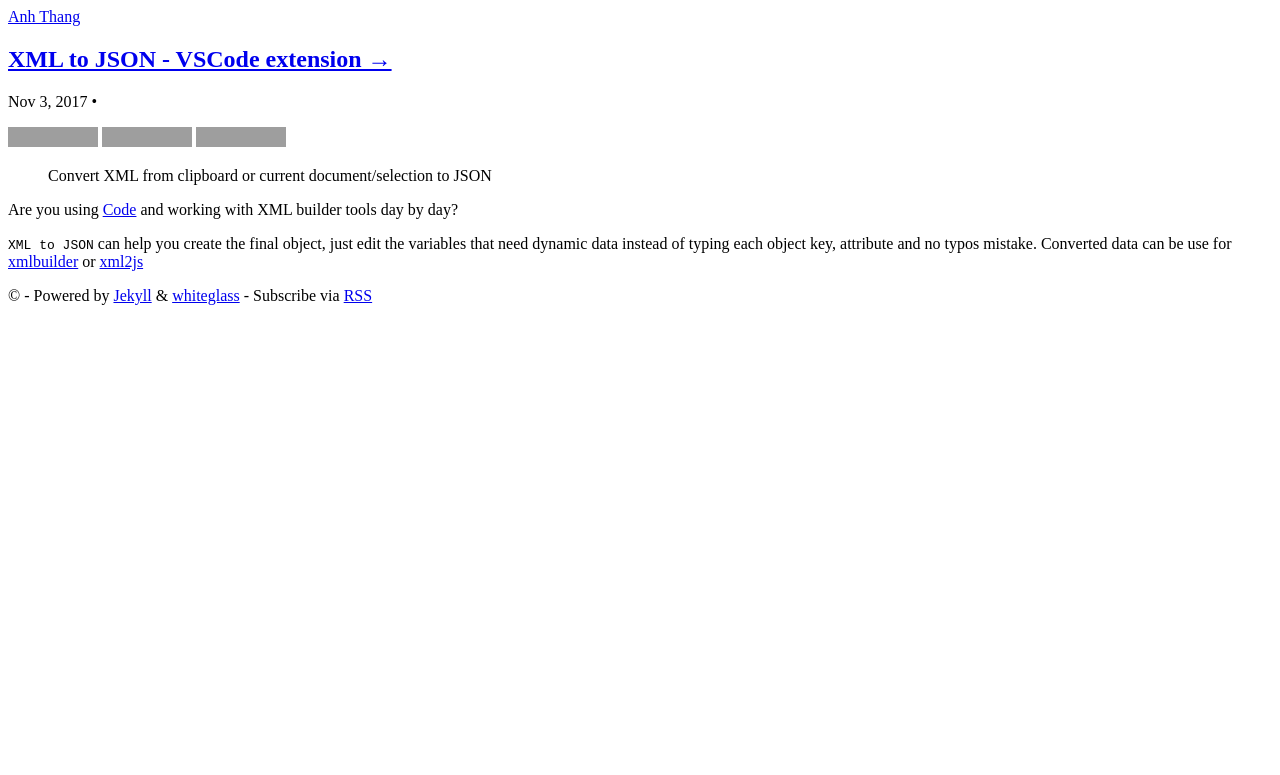
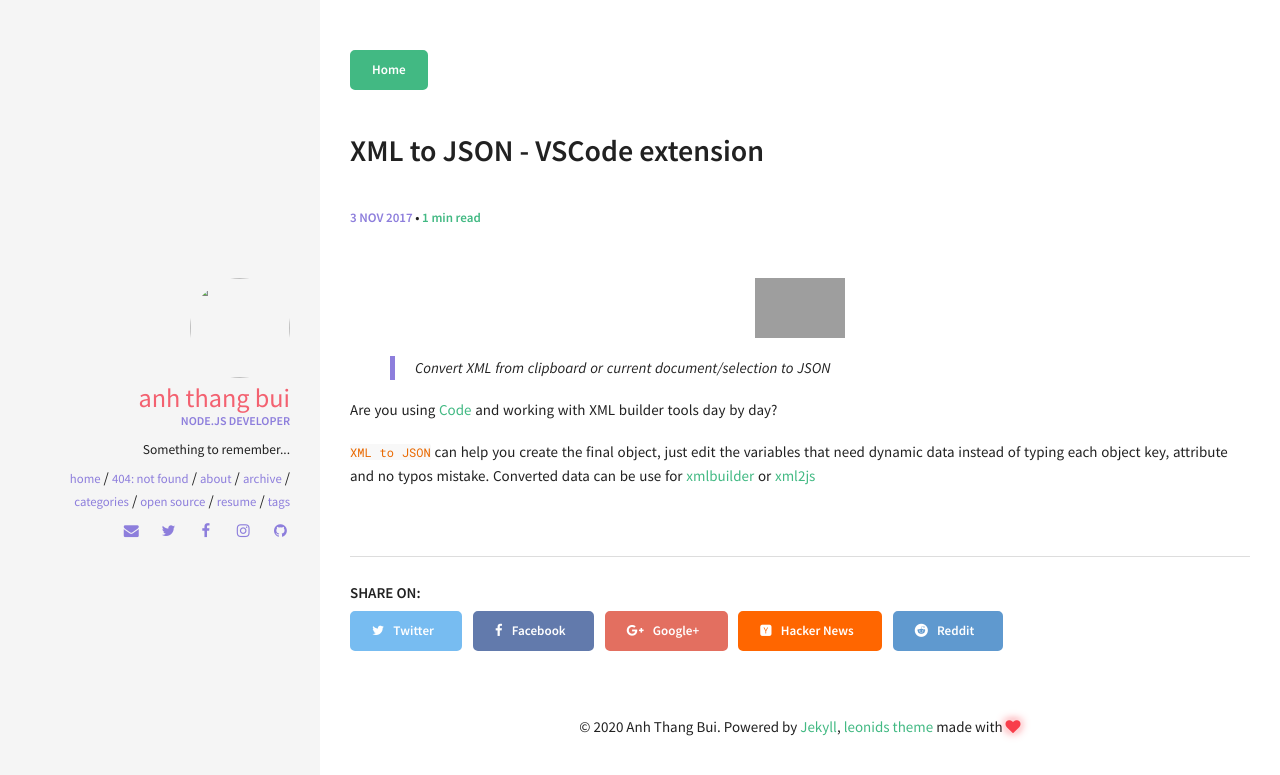
Before and after one commit to anhthang/org, a Jekyll site: the page built from _posts/2017-11-03-vscode-xml2json.md, in a window 1280 px wide. Shown: the top 775 px of the page. Built offline with Jekyll 4.4.1, drawn with Linux system fonts in a browser that asks for light colours; grey boxes are pictures that could not be loaded.

Commit message:
:fire: remove old files

```diff
--- a/_includes/category_links.html
+++ /dev/null
@@ -1,21 +0,0 @@
-{% if include.categories != empty %} •
-  {% for category in include.categories %}
-    {% assign no_comma = forloop.last %}
-    {% for archive in site.archives %}
-      {% if archive.type == "category" and archive.title == category %}
-        <a href="{{ archive.url | relative_url }}">{{ archive.title | escape }}</a>{% unless no_comma %},{% endunless %}
-      {% endif %}
-    {% endfor %}
-  {% endfor %}
-{% endif %}
-
-{% if include.tags != empty %} •
-  {% for tag in include.tags %}
-    {% assign no_comma = forloop.last %}
-    {% for archive in site.archives %}
-      {% if archive.type == "tag" and archive.title == tag %}
-        <a href="{{ archive.url | relative_url }}">{{ archive.title | escape }}</a>{% unless no_comma %},{% endunless %}
-      {% endif %}
-    {% endfor %}
-  {% endfor %}
-{% endif %}
--- a/_includes/custom_comments_provider.html
+++ /dev/null
@@ -1,3 +0,0 @@
-<hr />
-<h1>Comments</h1>
-<p>Insert your custom comment provider like <a href="https://disqus.com">Disqus</a> or <a href="https://posativ.org/isso">Isso</a> here.</p>
--- a/_includes/fonts.html
+++ /dev/null
@@ -1,3 +0,0 @@
-<link rel="dns-prefetch" href="https://fonts.gstatic.com">
-<link rel="preconnect" href="https://fonts.gstatic.com" crossorigin>
-<link href="https://fonts.googleapis.com/css?family=Bitter:400,400i,700&amp;display=swap" rel="stylesheet">
--- a/_includes/footer.html
+++ b/_includes/footer.html
@@ -1,11 +1,3 @@
-<footer class="site-footer">
-
-  <div class="wrapper">
-
-    <p>
-      {% include footer_content.html %}
-    </p>
-
-  </div>
-
+<footer>
+  &copy; {{ site.time | date: '%Y' }} {{ site.owner.name }}. Powered by <a href="http://jekyllrb.com/">Jekyll</a>, <a href="http://github.com/renyuanz/leonids/">leonids theme</a> made with <i class="fa fa-heart heart-icon"></i>
 </footer>
--- a/_includes/footer_content.html
+++ /dev/null
@@ -1,5 +0,0 @@
-{% assign feed_path = "/feed.xml" %}
-{% if site.feed and site.feed.path %}
-  {% assign feed_path = site.feed.path %}
-{% endif %}
-&copy; {{ site.author }} - Powered by <a href="https://jekyllrb.com">Jekyll</a> &amp; <a href="https://github.com/yous/whiteglass">whiteglass</a> - Subscribe via <a href="{{ feed_path | absolute_url }}">RSS</a>
--- a/_includes/head.html
+++ b/_includes/head.html
@@ -1,70 +1,56 @@
+{% if page.title %}
+  {% capture title %}{{ page.title }} | {{ site.title }}{% endcapture %}
+{% else %}
+  {% capture title %}{{ site.title }}{% endcapture %}
+{% endif %}
+
+{% if page.excerpt %}
+  {% capture description %}{{ page.excerpt | strip_html | strip_newlines | truncate: 160 }}{% endcapture %}
+{% else %}
+  {% capture description %}{{ site.description }}{% endcapture %}
+{% endif %}
+
 <head>
-  <meta charset="utf-8">
+  <meta charset="UTF-8">
   <meta http-equiv="X-UA-Compatible" content="IE=edge">
-  <meta name="viewport" content="width=device-width, initial-scale=1">
+  <meta name="description" content="{{ description }}">
+  <meta name="keywords" content="{{ site.keywords | array_to_sentence_string }}">
+  <meta name="author" content="{{ title | escape }}">
+  <meta name="viewport" content="width=device-width, initial-scale=1.0">
+  <meta name="theme-color" content="#f5f5f5">
 
-  {% assign title = page.title | default: site.title | escape %}
-  {% assign canonical = page.url | replace:'index.html','' | absolute_url %}
-  {% assign description = page.description | default: page.excerpt | default: site.description | strip_html | normalize_whitespace | escape %}
-  <title>{{ title }}</title>
-  <meta name="description" content="{{ description }}">
-  {% if page.keywords %}
-    {% if page.keywords.first %}
-      {% assign keywords = page.keywords | join: ',' %}
-    {% else %}
-      {% assign keywords = page.keywords %}
-    {% endif %}
-    <meta name="keywords" content="{{ keywords }}">
+  <!-- Twitter Tags -->
+  <meta name="twitter:card" content="summary">
+  <meta name="twitter:title" content="{{ title | escape }}">
+  <meta name="twitter:description" content="{{ description | escape }}">
+  {% if page.image.feature %}
+    <meta property="twitter:image" content="{{ site.url }}/img/{{ page.image.feature }}">
+  {% else %}
+    <meta property="twitter:image" content="{{ site.url }}/img/leonids-logo.png">
   {% endif %}
 
-  <link rel="stylesheet" href="{{ "/assets/main.css" | relative_url }}">
-  <link rel="canonical" href="{{ canonical }}">
-  {% assign feed_path = "/feed.xml" %}
-  {% if site.feed and site.feed.path %}
-    {% assign feed_path = site.feed.path %}
+  <!-- Open Graph Tags -->
+  <meta property="og:type" content="blog">
+  <meta property="og:url" content="{{ site.url }}{{ page.url }}">
+  <meta property="og:title" content="{{ title | escape }}">
+  <meta property="og:description" content="{{ description | escape }}">
+  {% if page.image.feature %}
+    <meta property="og:image" content="{{ site.url }}/img/{{ page.image.feature }}">
+  {% else %}
+    <meta property="og:image" content="{{ site.url }}/img/leonids-logo.png">
   {% endif %}
-  <link rel="alternate" type="application/rss+xml" title="{{ site.title | escape }}" href="{{ feed_path | absolute_url }}">
+  <title>{{ title }}</title>
 
-  {% include head_custom.html %}
+  <!-- CSS files -->
+  <link rel="stylesheet" href="{{ site.url }}/css/font-awesome.min.css">
+  <link rel="stylesheet" href="{{ site.url }}/css/main.css">
 
-  {% if site.facebook_app_id %}<meta property="fb:admins" content="{{ site.facebook_app_id }}">{% endif %}
-  <meta property="og:title" content="{{ title }}">
-  <meta property="og:site_name" content="{{ site.title | escape }}">
-  <meta property="og:url" content="{{ canonical }}">
-  <meta property="og:description" content="{{ description }}">
-  {% if site.facebook_page %}<meta property="article:author" content="{{ site.facebook_page }}">{% endif %}
-  {% if page.facebook.image %}
-    <meta property="og:image" content="{{ page.facebook.image }}">
-  {% elsif site.facebook_image %}
-    <meta property="og:image" content="{{ site.facebook_image }}">
-  {% endif %}
-  <meta name="twitter:card" content="{{ page.twitter_card.type | default: "summary" }}">
-  {% if site.twitter_username %}<meta name="twitter:site" content="{{ site.twitter_username }}">{% endif %}
-  <meta name="twitter:title" content="{{ title | truncate: 70 }}">
-  <meta name="twitter:description" content="{{ description | truncate: 200 }}">
-  {% if page.twitter_card.creator %}
-    <meta name="twitter:creator" content="{{ page.twitter_card.creator }}">
-  {% elsif site.twitter_username %}
-    <meta name="twitter:creator" content="{{ site.twitter_username }}">
-  {% endif %}
-  {% if page.twitter_card.image %}
-    {% if page.twitter_card.type == 'gallery' %}
-      <meta name="twitter:image0" content="{{ page.twitter_card.image }}">
-      <meta name="twitter:image1" content="{{ page.twitter_card.image1 }}">
-      <meta name="twitter:image2" content="{{ page.twitter_card.image2 }}">
-      <meta name="twitter:image3" content="{{ page.twitter_card.image3 }}">
-    {% else %}
-      <meta name="twitter:image:src" content="{{ page.twitter_card.image }}">
-      {% if page.twitter_card.type == 'photo' %}
-        {% if page.twitter_card.width %}<meta name="twitter:image:width" content="{{ page.twitter_card.width }}">{% endif %}
-        {% if page.twitter_card.height %}<meta name="twitter:image:height" content="{{ page.twitter_card.height }}">{% endif %}
-      {% endif %}
-    {% endif %}
-  {% elsif site.twitter_image %}
-    <meta name="twitter:image:src" content="{{ site.twitter_image }}">
-  {% endif %}
+  <link rel="canonical" href="{{ page.url | replace:'index.html','' | prepend: site.url }}">
+  <link rel="alternate" type="application/rss+xml" title="{{ site.title | escape }}" href="{{ "/feed.xml" | prepend: site.url }}" />
 
-  {% include fonts.html %}
-  {% include google_analytics.html %}
-  {% seo %}
+  <!-- Icons -->
+  <!-- 16x16 -->
+  <link rel="shortcut icon" href="{{ site.url }}/favicon.ico">
+  <!-- 32x32 -->
+  <link rel="shortcut icon" href="{{ site.url }}/favicon.png">
 </head>
--- a/_includes/header.html
+++ /dev/null
@@ -1,20 +0,0 @@
-<header class="site-header">
-
-  <div class="wrapper">
-
-    <a class="site-title" href="{{ "/" | relative_url }}">{{ site.title | escape }}</a>
-
-    <nav class="site-nav">
-      {% for link in site.data.navigation.main %}
-        {% if link.url contains "http" %}
-          {% assign url = link.url %}
-        {% else %}
-          {% assign url = link.url | relative_url %}
-        {% endif %}
-        <a class="page-link" href="{{ url }}">{{ link.title }}</a>
-      {% endfor %}
-    </nav>
-
-  </div>
-
-</header>
--- a/_layouts/default.html
+++ b/_layouts/default.html
@@ -1,20 +1,22 @@
 <!DOCTYPE html>
-<html lang="{{ page.lang | default: site.lang | default: "en" }}">
+<html lang="en">
 
-  {% include head.html %}
+{% include head.html %}
 
-  <body>
-
-    {% include header.html %}
-
-    <main class="page-content" aria-label="Content">
-      <div class="wrapper">
+<body>
+  <div class="row">
+    <div class="col s12 m3">
+      <div class="table cover">
+        {% include sidebar.html %}
+      </div>
+    </div>
+    <div class="col s12 m9">
+      <div class="post-listing">
         {{ content }}
+        {% include footer.html %}
       </div>
-    </main>
-
-    {% include footer.html %}
-
-  </body>
-
+    </div>
+  </div>
+  {% include js.html %}
+</body>
 </html>
--- a/_layouts/post.html
+++ b/_layouts/post.html
@@ -1,25 +1,67 @@
 ---
 layout: default
 ---
-<article class="post" itemscope itemtype="http://schema.org/BlogPosting">
 
+<a class="btn" href= "{{ site.url }}/" >
+  Home
+</a>
+{% if page.image.feature %}
+<div class="post-image-feature">
+  <img class="feature-image" src=
+  {% if page.image.feature contains 'https' or page.image.feature contains 'http' %}
+  "{{ page.image.feature }}"
+  {% else %}
+  "{{ site.url }}/img/{{ page.image.feature }}"
+  {% endif %}
+  alt="{{ page.title | escape }} feature image">
+
+  {% if page.image.credit %}
+  <span class="image-credit">Photo Credit: <a href="{{ page.image.creditlink }}">{{ page.image.credit }}</a></span>
+  {% endif %}
+</div><!-- /.image-wrap -->
+{% endif %}
+
+
+<div id="post">
   <header class="post-header">
-    {% if page.external-url %}
-      <h1 class="post-title" itemprop="name headline"><a href="{{ page.external-url }}">{{ page.title | escape }} &rarr;</a></h1>
-    {% else %}
-      <h1 class="post-title" itemprop="name headline">{{ page.title | escape }}</h1>
-    {% endif %}
-    <p class="post-meta"><time datetime="{{ page.date | date_to_xmlschema }}" itemprop="datePublished">{{ page.date | date: "%b %-d, %Y" }}</time>{% if page.author %} • <span itemprop="author" itemscope itemtype="http://schema.org/Person"><span itemprop="name">{{ page.author }}</span></span>{% endif %}{% if page.categories != empty or page.tags != empty %}{% include category_links.html categories=page.categories tags=page.tags %}{% endif %}</p>
+    <h1 title="{{ page.title | escape }}">{{ page.title }}</h1>
+    <span class="post-meta">
+      <span class="post-date">
+        {{ page.date | date: "%-d %b %Y" | upcase }}
+      </span>
+      •
+      {% include read_time.html %}
+    </span>
+
   </header>
 
-  <div class="post-content" itemprop="articleBody">
+  <article class="post-content">
     {{ content }}
-  </div>
+  </article>
+</div>
 
-  {% if site.comments == true and page.comments != false %}
-    <div class="post-comments" itemprop="comment">
-      {% include custom_comments_provider.html %}
-    </div>
-  {% endif %}
+<div class="share-buttons">
+  <h6>Share on: </h6>
+  <ul>
+    <li>
+      <a href="https://twitter.com/intent/tweet?text={{ site.url }}{{ page.url }}" class="twitter btn" title="Share on Twitter"><i class="fa fa-twitter"></i><span> Twitter</span></a>
+    </li>
+    <li>
+      <a href="https://www.facebook.com/sharer/sharer.php?u={{ site.url }}{{ page.url }}" class="facebook btn" title="Share on Facebook"><i class="fa fa-facebook"></i><span> Facebook</span></a>
+    </li>
+    <li>
+      <a href="https://plus.google.com/share?url={{ site.url }}{{ page.url }}" class="google-plus btn" title="Share on Google Plus"><i class="fa fa-google-plus"></i><span> Google+</span></a>
+    </li>
+    <li>
+      <a href="https://news.ycombinator.com/submitlink?u={{ site.url }}{{ page.url }}" class="hacker-news btn" title="Share on Hacker News"><i class="fa fa-hacker-news"></i><span> Hacker News</span></a>
+    </li>
+    <li>
+      <a href="https://www.reddit.com/submit?url={{ site.url }}{{ page.url }}" class="reddit btn" title="Share on Reddit"><i class="fa fa-reddit"></i><span> Reddit</span></a>
+    </li>
+  </ul>
+</div><!-- end share-buttons -->
 
-</article>
+{% if site.owner.disqus-shortname and page.comments == true %}
+<div id="disqus_thread"></div>
+{% include disqus.html %}
+{% endif %}
```
Also changed, not shown: _includes/google_analytics.html (deleted, +0 -13 lines), _includes/pagination.html (deleted, +0 -11 lines), _layouts/archive.html (deleted, +0 -39 lines), _layouts/category_archives.html (deleted, +0 -37 lines), _layouts/feed.xml (deleted, +0 -97 lines), _layouts/home.html (deleted, +0 -51 lines), _layouts/page.html (+14 -13 lines), _includes/head_custom.html (deleted).
